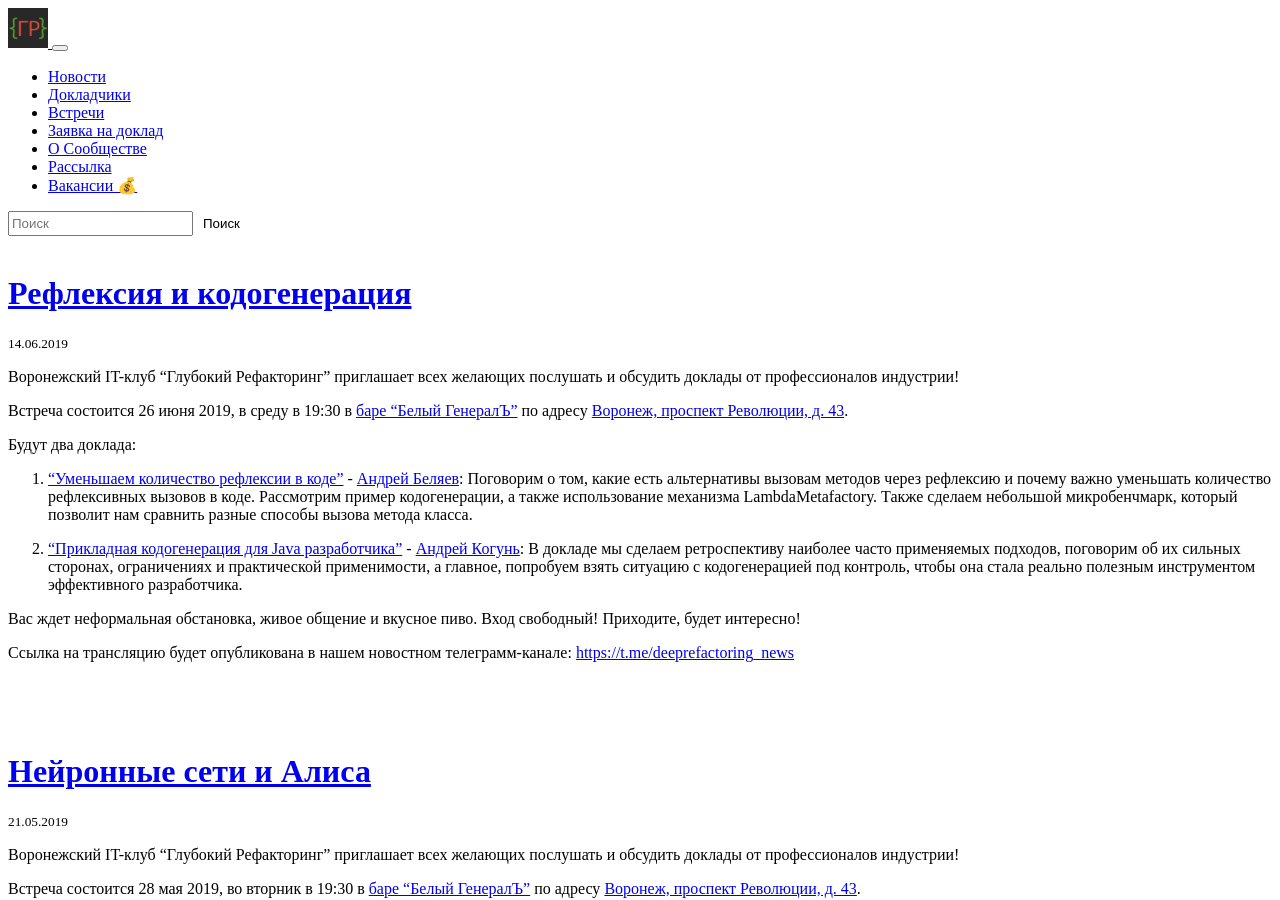
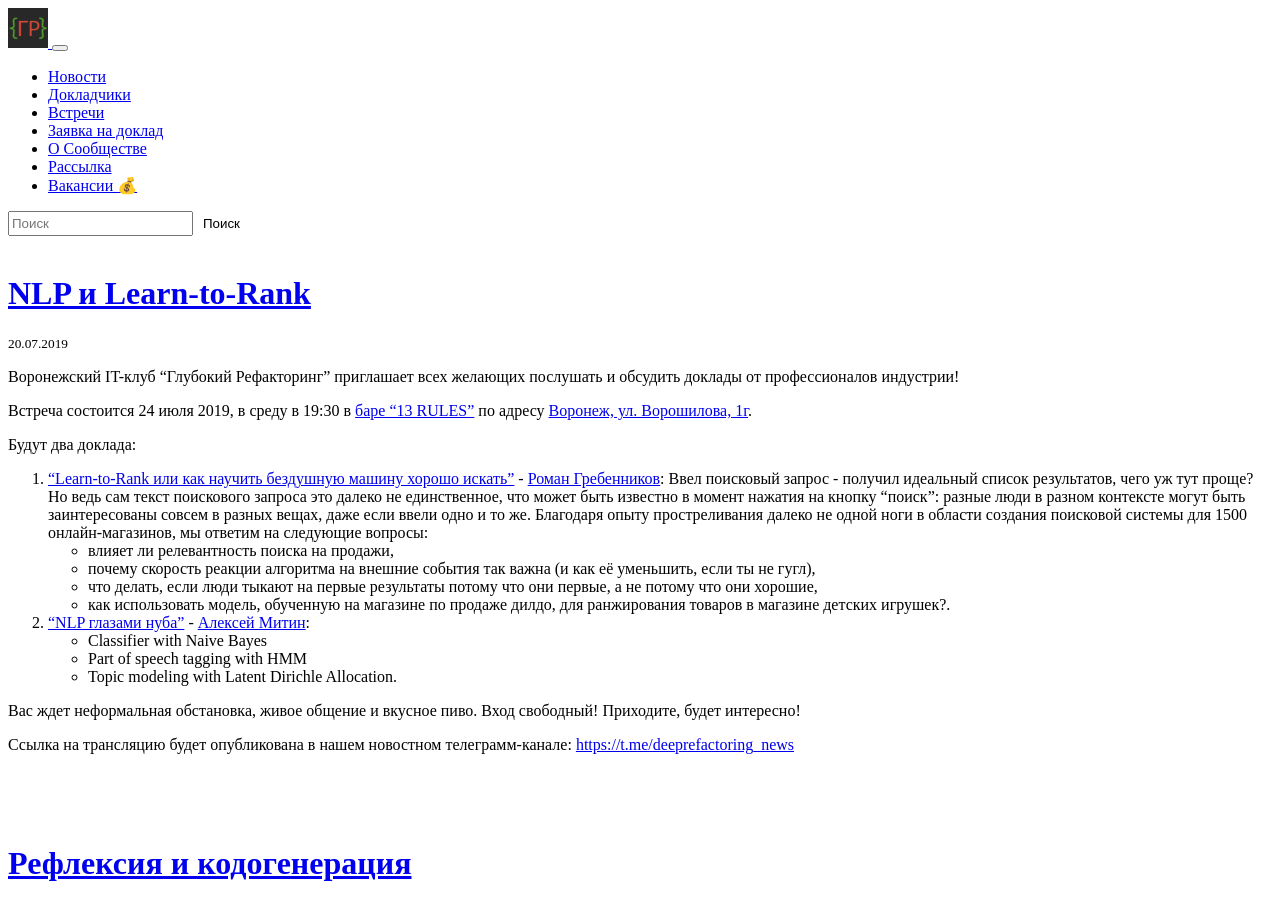
Before and after one commit to deeprefactoring/deeprefactoring.github.io, a Jekyll site: the page built from index.html, in a window 1280 px wide and 900 px high. Built offline with Jekyll 4.4.1, drawn with Linux system fonts in a browser that asks for light colours; nearby versions of some CDN libraries; the list of posts is cut into pages by our own code; some of the changed text lies outside the part shown.

Commit message:
Added 45 meetup and Alexey Mitin bio

```diff
--- /dev/null
+++ b/_papers/45-learn.md
@@ -0,0 +1,24 @@
+---
+layout: paper
+
+title: "Learn-to-Rank или как научить бездушную машину хорошо искать"
+event_date: 2019.07.24
+meetup_slug: 45
+speaker_slug: roman-grebennikov
+
+youtube_id:
+speakerdeck_direct:
+speakerdeck_id:
+
+about: |
+    Ввел поисковый запрос - получил идеальный список результатов, чего уж тут проще? Но ведь сам текст поискового запроса это далеко не единственное, что может быть известно в момент нажатия на кнопку "поиск": разные люди в разном контексте могут быть заинтересованы совсем в разных вещах, даже если ввели одно и то же.
+
+    Можно городить пирамиду из if-else-if-else, чтобы получить идеальное ранжирование результатов в вакууме, а можно послушать этот доклад, в котором мы обсудим алгоритмы Learn-to-Rank, позволяющие обучить бездушную машину неявным зависимостям в поведении пользователей и ранжировать по-разному в зависимости от текущего контекста.
+
+    Благодаря опыту простреливания далеко не одной ноги в области создания поисковой системы для 1500 онлайн-магазинов, мы ответим на следующие вопросы:
+
+    - влияет ли релевантность поиска на продажи,
+    - почему скорость реакции алгоритма на внешние события так важна (и как её уменьшить, если ты не гугл),
+    - что делать, если люди тыкают на первые результаты потому что они первые, а не потому что они хорошие,
+    - как использовать модель, обученную на магазине по продаже дилдо, для ранжирования товаров в магазине детских игрушек?.
+---
--- /dev/null
+++ b/_papers/45-nlp.md
@@ -0,0 +1,17 @@
+---
+layout: paper
+
+title: "NLP глазами нуба"
+event_date: 2019.07.24
+meetup_slug: 45
+speaker_slug: alexey-mitin
+
+youtube_id:
+speakerdeck_direct:
+speakerdeck_id:
+
+about: |
+    - Classifier with Naive Bayes
+    - Part of speech tagging with HMM
+    - Topic modeling with Latent Dirichle Allocation.
+---
--- /dev/null
+++ b/_posts/2019-07-20-meetup-45.md
@@ -0,0 +1,34 @@
+---
+layout: meetup
+
+title: "NLP и Learn-to-Rank"
+meetup_slug: 45
+event_date: 2019.07.24
+categories:
+  - meetup
+  - blog
+logo: /assets/meetups/45/logo.jpg
+permalink: /meetup/45/
+redirect_from: /meetup/next/
+---
+
+Воронежский IT-клуб “Глубокий Рефакторинг” приглашает всех желающих послушать и обсудить доклады от профессионалов индустрии!
+
+Встреча состоится 24 июля 2019, в среду в 19:30 в [баре "13 RULES"]({% link pages/13rules.md %}) по адресу [Воронеж, ул. Ворошилова, 1г](https://go.2gis.com/6mn3t).
+
+Будут два доклада:
+
+1. ["Learn-to-Rank или как научить бездушную машину хорошо искать"]({% link _papers/45-learn.md %}) - [Роман Гребенников]({% link _speakers/roman-grebennikov.md %}): Ввел поисковый запрос - получил идеальный список результатов, чего уж тут проще? Но ведь сам текст поискового запроса это далеко не единственное, что может быть известно в момент нажатия на кнопку "поиск": разные люди в разном контексте могут быть заинтересованы совсем в разных вещах, даже если ввели одно и то же. Благодаря опыту простреливания далеко не одной ноги в области создания поисковой системы для 1500 онлайн-магазинов, мы ответим на следующие вопросы:
+- влияет ли релевантность поиска на продажи,
+- почему скорость реакции алгоритма на внешние события так важна (и как её уменьшить, если ты не гугл),
+- что делать, если люди тыкают на первые результаты потому что они первые, а не потому что они хорошие,
+- как использовать модель, обученную на магазине по продаже дилдо, для ранжирования товаров в магазине детских игрушек?.
+
+2. ["NLP глазами нуба"]({% link _papers/45-nlp.md %}) - [Алексей Митин]({% link _speakers/alexey-mitin.md %}):
+- Classifier with Naive Bayes
+- Part of speech tagging with HMM
+- Topic modeling with Latent Dirichle Allocation.
+
+Вас ждет неформальная обстановка, живое общение и вкусное пиво. Вход свободный! Приходите, будет интересно!
+
+Ссылка на трансляцию будет опубликована в нашем новостном телеграмм-канале: [https://t.me/deeprefactoring_news](tg://resolve?domain=deeprefactoring_news)
```
Also changed, not shown: _posts/2019-06-14-meetup-44.md (+0 -1 lines), _speakers/alexey-mitin.md (added, +10 -0 lines), assets/avatars/alexey-mitin.jpg (added), assets/meetups/45/logo.jpg (added).
